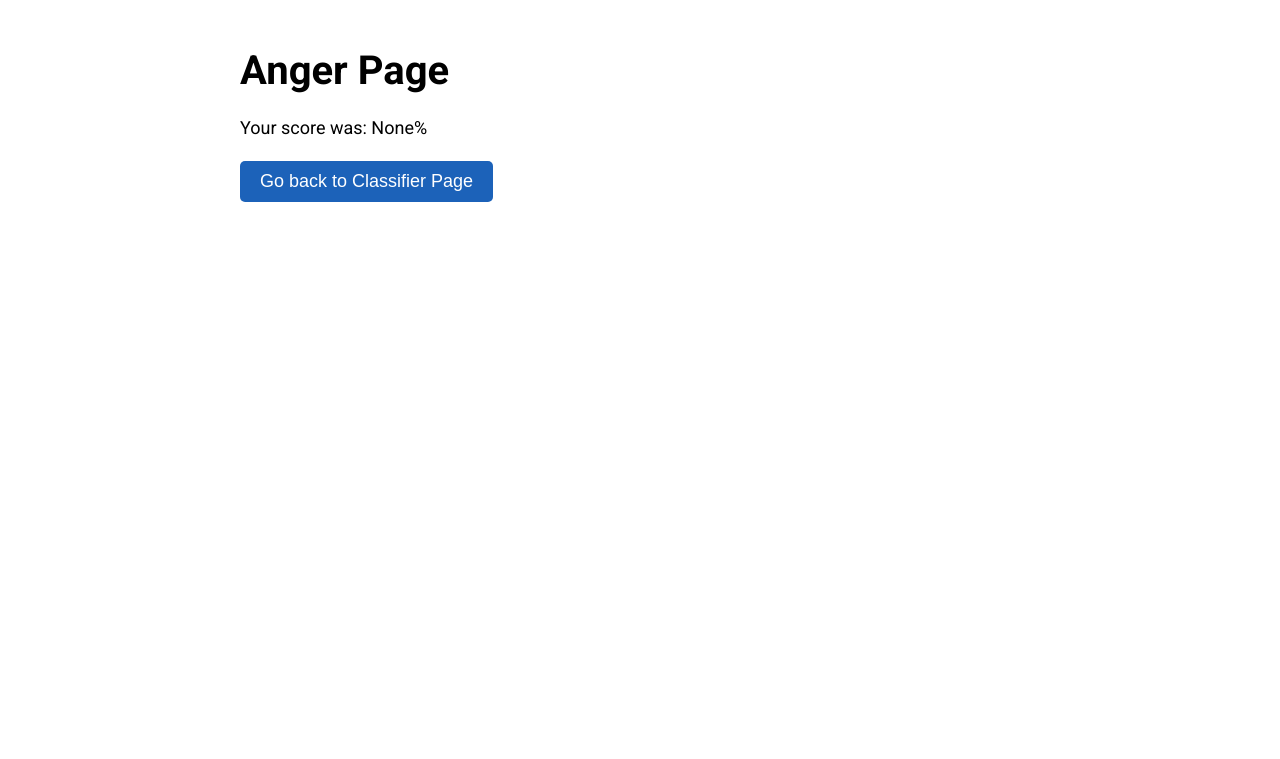
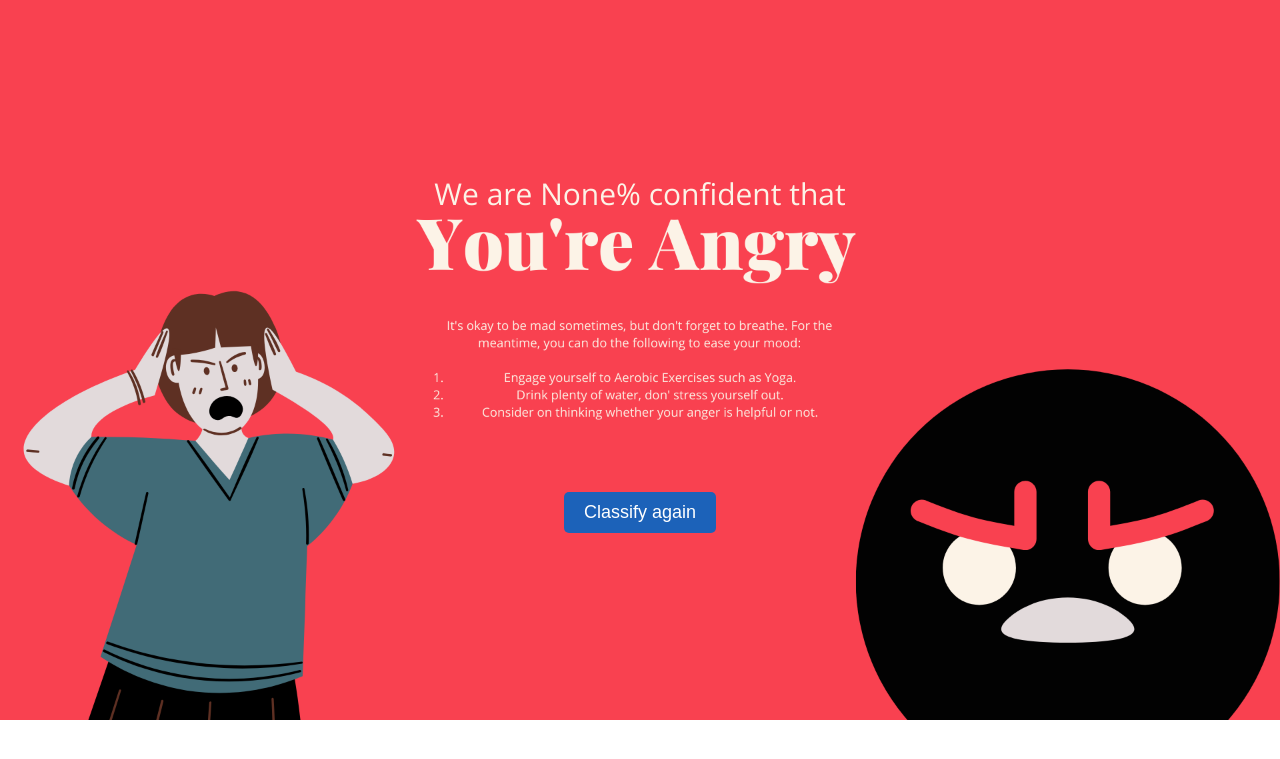
Before and after one commit to samryanruiz/Muni-demo, a Flask app: page /anger in a window 1280 px wide. Shown: the top 759 px of the page. Run offline with Flask 2, Linux system fonts and the light colour scheme.

Commit message:
added contents for angry page

```diff
--- a/templates/anger.html
+++ b/templates/anger.html
@@ -6,16 +6,30 @@
     <title>Muni - Happy</title>
     <style>
         /* Import font */
-        @import url('https://fonts.googleapis.com/css?family=Roboto:400,700&display=swap');
+        @import url('https://fonts.googleapis.com/css?family=Open Sans');
         /* Set up general styling */
         body {
             margin: 0;
-            font-family: 'Roboto', sans-serif;
+            font-family: 'Open Sans', sans-serif;
+            background-image: url("static/angry.png");
+            background-repeat: no-repeat;
+            background-attachment: fixed;
+            background-size: 100%;
         }
         .container {
-            max-width: 800px;
+            display: fixed;
+            max-width: 500px;
             margin: 0 auto;
-            padding: 20px;
+            padding-top: 11%;
+            /* padding-top: 200px; */
+        }
+        .container2 {
+            display: flex;
+            justify-content: center;
+            max-width: 500px;
+            padding-top: 20%;
+            margin: 0 auto;
+            align-items: center;
         }
         h1 {
             font-weight: 700;
@@ -23,9 +37,11 @@
             margin-bottom: 20px;
         }
         p {
-            font-size: 18px;
+            font-size: 30px;
             line-height: 1.5;
             margin-bottom: 20px;
+            text-align: center;
+             color: #FCF3E7;
         }
 
         .button {
@@ -38,6 +54,7 @@
             font-size: 18px;
             cursor: pointer;
             transition: background-color 0.3s ease-in-out;
+
         }
 
         .button:hover {
@@ -80,10 +97,9 @@
 </head>
 <body>
     <div class="loader"></div>
-    <div class="container">
-        <h1>Anger Page</h1>
-        <p>Your score was: {{ score }}%</p>
-        <button class="button" onclick="window.location.href='/classifier'">Go back to Classifier Page</button>
+    <div class="container"><p>We are {{ score }}% confident that</p></div>
+    <div class="container2">
+        <button class="button" onclick="window.location.href='/classifier'">Classify again</button>
     </div>
     <script>
         window.addEventListener("load", () => {
--- a/templates/index.html
+++ b/templates/index.html
@@ -47,7 +47,7 @@
 <body>
     <div class="container">
         <h1>Welcome to Muni</h1>
-        <p>Muni is an a diary-app emotion classifier that uses state-of-the art Artificial Intelligence to understand the emotions behind text. Unfortunately, this demo version of Muni has limited features available. To access the full version of Muni, please <a href="#">sign up here</a>.</p>
+        <p>Muni is a diary-app emotion classifier that uses state-of-the art Artificial Intelligence to understand the emotions behind text. Unfortunately, this demo version of Muni has limited features available. To access the full version of Muni, please <a href="#">sign up here</a>.</p>
         <button class="button">Try Demo</button>
     </div>
 
```
Also changed, not shown: static/angry.png (added).
